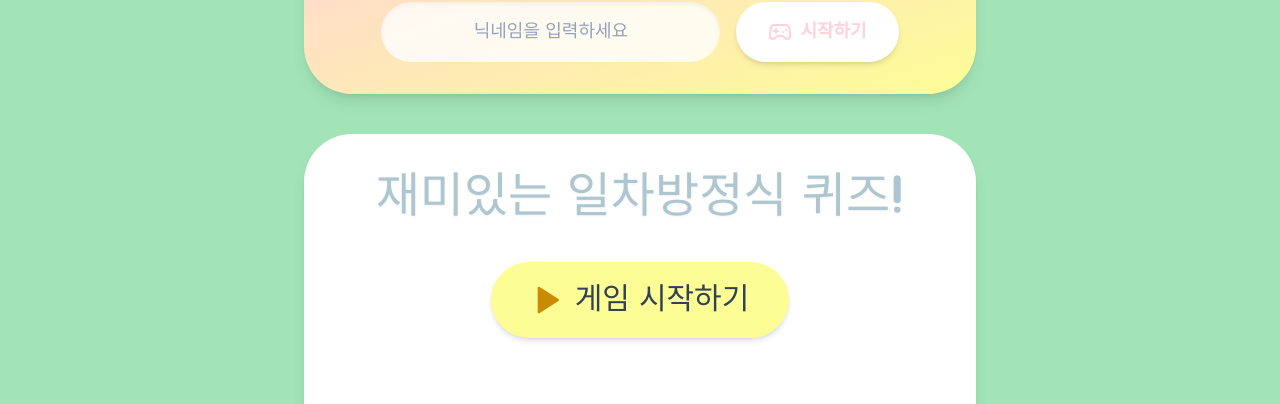
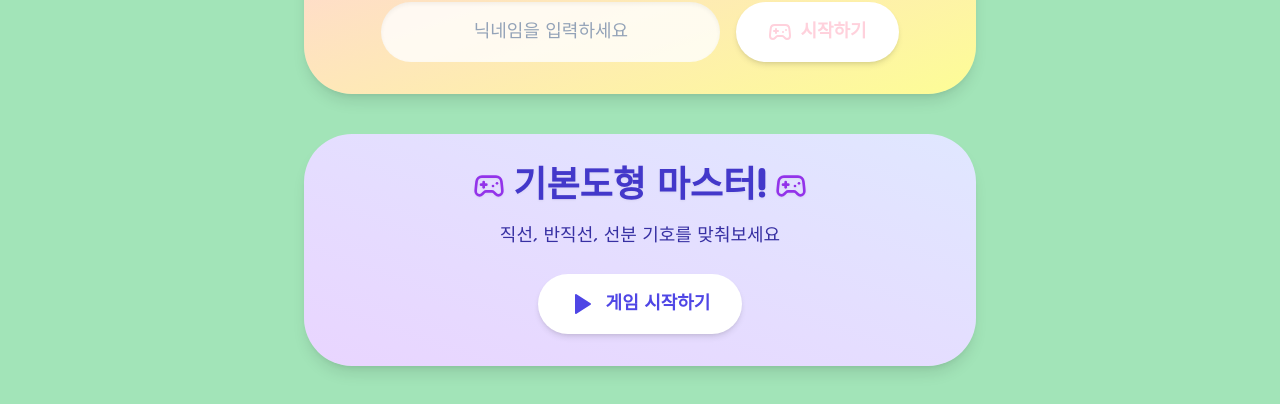
Before and after one commit to tkdrl306/260731ki, a Next.js app: page / in a window 1280 px wide. Shown: the part 274-678 px from the top of the page. Built offline with nearby package versions, Linux system fonts and the light colour scheme; no server answers; the database is empty.

Commit message:
Add basic geometry game link to homepage

```diff
--- a/app/page.tsx
+++ b/app/page.tsx
@@ -79,6 +79,24 @@ export default function Home() {
         </div>
       </section>
 
+      {/* 기본도형 마스터 배너 */}
+      <section className="bg-gradient-to-bl from-indigo-100 to-purple-200 p-8 rounded-[3rem] shadow-lg w-full text-center border-none">
+        <h2 className="text-3xl md:text-4xl font-bold text-indigo-700 mb-4 drop-shadow-sm flex items-center justify-center gap-2">
+          <Gamepad2 className="text-purple-600 w-8 h-8" />
+          기본도형 마스터!
+          <Gamepad2 className="text-purple-600 w-8 h-8" />
+        </h2>
+        <p className="text-lg text-indigo-800 mb-6 font-medium">직선, 반직선, 선분 기호를 맞춰보세요</p>
+
+        <Link
+          href="/basic-geometry"
+          className="inline-flex items-center gap-3 px-8 py-4 bg-white text-indigo-600 font-bold rounded-full text-lg shadow-md hover:shadow-lg hover:-translate-y-1 hover:bg-indigo-50 transition-all duration-200"
+        >
+          <Play className="w-6 h-6 fill-current" />
+          게임 시작하기
+        </Link>
+      </section>
+
       {/* 일차방정식 게임 섹션 */}
       <div className="flex flex-col items-center justify-center w-full bg-white p-10 rounded-[3rem] shadow-lg border-none gap-10">
         <h1 className="text-4xl md:text-5xl text-pastel-blue drop-shadow-sm text-center">
```
